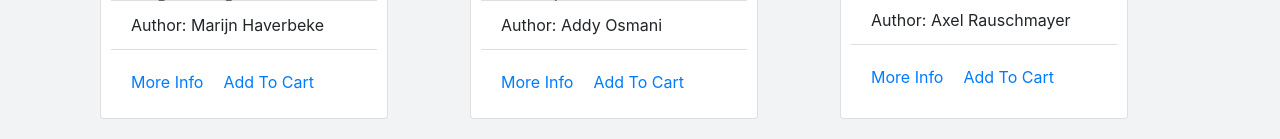
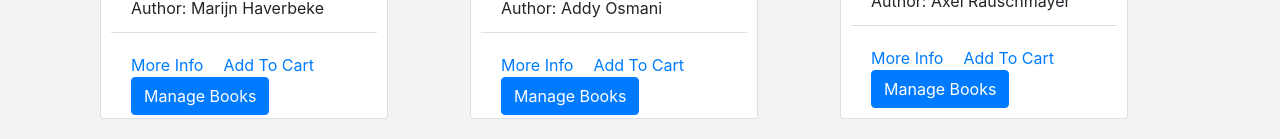
Before and after one commit to hunterwilkins2/bulldog-books, a React (Create React App) app: page /user in a window 1280 px wide. Shown: the part 551-690 px from the top of the page. Built offline with nearby package versions, Linux system fonts and the light colour scheme.

Commit message:
Toast appears when you click manage books.

```diff
--- a/src/components/user/User.js
+++ b/src/components/user/User.js
@@ -1,12 +1,14 @@
 /* eslint-disable react/jsx-no-target-blank */
 import React, {useState, useEffect} from 'react'
 import StoreNavbar from '../StoreNavbar'
-import { Card, ListGroup, ListGroupItem, Col, Row, Container } from 'react-bootstrap'
+import { Card, ListGroup, ListGroupItem, Col, Row, Container, Button, Toast } from 'react-bootstrap'
 
 import '../styles/User.css'
 import { booksData } from '../../data/books'
 
 function User(){
+
+    const [showPopup, setShowPopup] = useState(false)
 
     const cardStyle = {
         padding: '10px',
@@ -38,6 +40,8 @@ function User(){
                 <Card.Body>
                     <Card.Link href={book.website}>More Info</Card.Link>
                     <Card.Link href="">Add To Cart</Card.Link>
+                    <Button onClick={() => setShowPopup(true)}>Manage Books</Button>
+                    <Toast show={showPopup}>hello</Toast>
                 </Card.Body>
             </Card>
         </Col>
```
